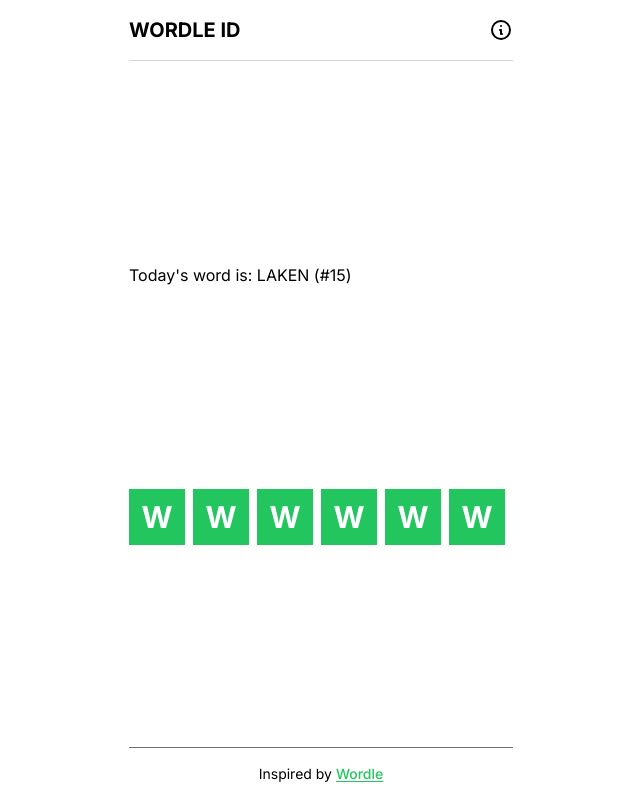
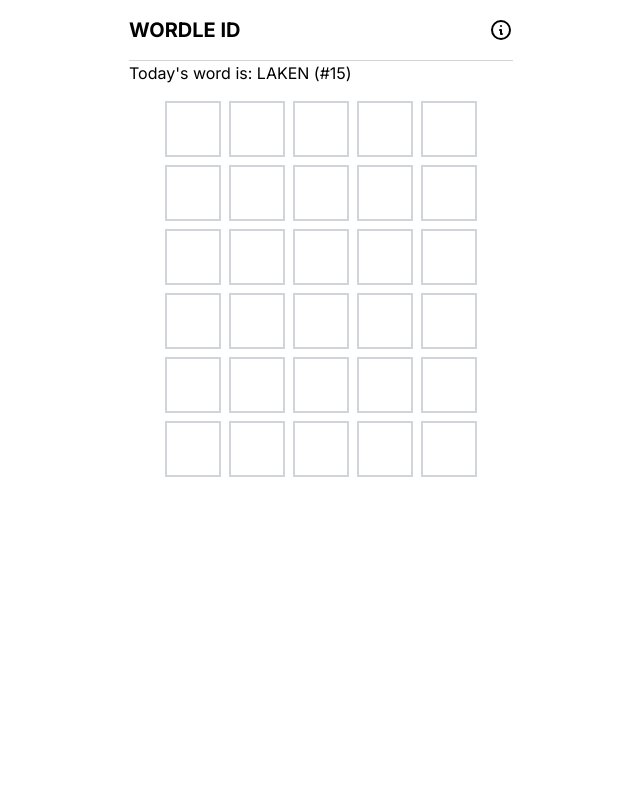
Before and after one commit to hendrasan/wordle-id, a Next.js app: page /daily in a window 1280 px wide. Shown: the whole page, without its empty margins (319-959 px from the left). Built offline with nearby package versions, Linux system fonts and the light colour scheme.

Commit message:
layout the puzzle and cell look

```diff
--- a/components/game/grids/Cell.tsx
+++ b/components/game/grids/Cell.tsx
@@ -8,7 +8,7 @@
 
 export function Cell({ value, state }: CellProps) {
   const classNames = clsxm(
-    'w-14 h-14 border-2 border-gray-900 text-gray-900 font-bold text-3xl',
+    'w-14 h-14 border-2 border-gray-300 text-gray-900 font-bold text-3xl',
     'flex items-center justify-center',
     [
       state === 'correct' && ['border-green-500 bg-green-500 text-white'],
--- /dev/null
+++ b/components/game/grids/CurrentRow.tsx
@@ -0,0 +1,21 @@
+import { Cell } from './Cell';
+
+type Props = {
+  guess: string;
+};
+
+export function CurrentRow({ guess }: Props) {
+  const splitGuess = guess.split('');
+  const emptyCells = Array.from(Array(5 - splitGuess.length));
+
+  return (
+    <div className='flex gap-2'>
+      {splitGuess.map((letter, i) => (
+        <Cell key={i} value={letter} />
+      ))}
+      {emptyCells.map((_, i) => (
+        <Cell key={i} />
+      ))}
+    </div>
+  );
+}
--- /dev/null
+++ b/components/game/grids/EmptyRow.tsx
@@ -0,0 +1,12 @@
+import { Cell } from './Cell';
+
+export function EmptyRow() {
+  const emptyCells = Array.from(Array(5));
+  return (
+    <div className='flex gap-2'>
+      {emptyCells.map((_, i) => (
+        <Cell key={i} />
+      ))}
+    </div>
+  );
+}
--- a/components/game/grids/Grid.tsx
+++ b/components/game/grids/Grid.tsx
@@ -1,5 +1,6 @@
 import clsxm from '@/lib/clsxm';
-import { Cell } from './Cell';
+import { CurrentRow } from './CurrentRow';
+import { EmptyRow } from './EmptyRow';
 
 type GridProps = {
   guesses: string[];
@@ -7,11 +8,14 @@
 };
 
 export default function Grid({ guesses, currentGuess }: GridProps) {
-  const empties = Array.from(Array(6));
+  const empties =
+    guesses.length < 5 ? Array.from(Array(5 - guesses.length)) : [];
+
   return (
-    <div className={clsxm('flex gap-x-2')}>
+    <div className={clsxm('my-4 flex flex-col items-center gap-2')}>
+      {guesses.length < 6 && <CurrentRow guess={currentGuess} />}
       {empties.map((_, i) => (
-        <Cell key={i} value='W' state='correct' />
+        <EmptyRow key={i} />
       ))}
     </div>
   );
--- a/pages/daily.tsx
+++ b/pages/daily.tsx
@@ -11,11 +11,7 @@
   const [currentGuess, setCurrentGuess] = useState('');
 
   return (
-    <div
-      className={clsxm(
-        'px-8 max-w-md min-h-screen justify-between mx-auto flex flex-col'
-      )}
-    >
+    <div className={clsxm('px-8 max-w-md min-h-screen mx-auto flex flex-col')}>
       <Header />
 
       <p>
@@ -23,8 +19,7 @@
       </p>
 
       <Grid guesses={guesses} currentGuess={currentGuess} />
-
-      <Footer />
+      {/* keyboard */}
     </div>
   );
 };
```
